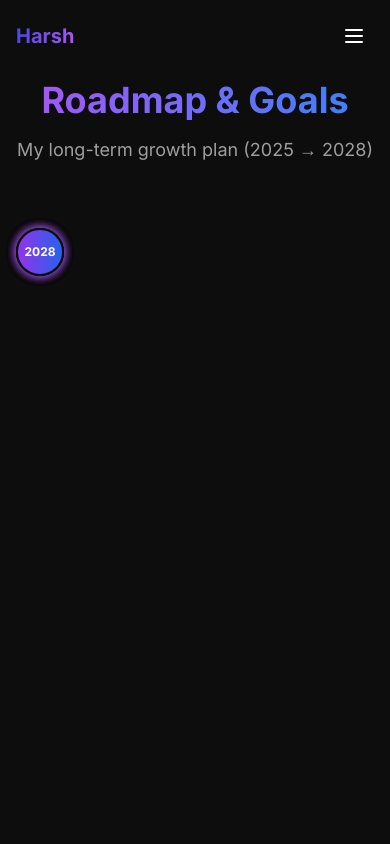
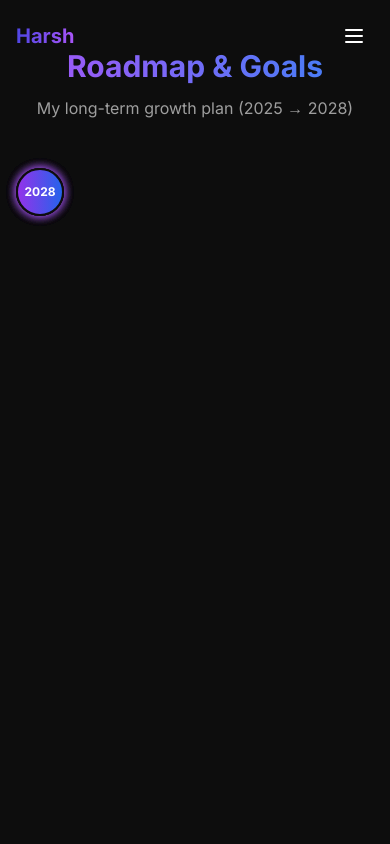
Before and after one commit to meeharshu8685-dot/portfolio2, a React (Vite) app: page /roadmap in a window 390 px wide. Shown: the top 844 px of the page. Built offline with nearby package versions, Linux system fonts and the light colour scheme.

Commit message:
Fix roadmap section mobile spacing

```diff
--- a/src/components/roadmap/RoadmapSection.tsx
+++ b/src/components/roadmap/RoadmapSection.tsx
@@ -10,19 +10,19 @@ export const RoadmapSection = () => {
   };
 
   return (
-    <section className="relative min-h-screen bg-[#0d0d0d] py-20 px-4 sm:px-6 lg:px-8">
+    <section className="relative min-h-screen bg-[#0d0d0d] py-12 sm:py-20 px-4 sm:px-6 lg:px-8">
       <div className="container mx-auto max-w-7xl">
         {/* Title Section */}
         <motion.div
-          className="text-center mb-16"
+          className="text-center mb-10 sm:mb-16"
           initial={{ opacity: 0, y: -20 }}
           animate={{ opacity: 1, y: 0 }}
           transition={{ duration: 0.6 }}
         >
-          <h2 className="text-4xl md:text-5xl lg:text-6xl font-bold mb-4 bg-gradient-to-r from-purple-500 to-blue-500 bg-clip-text text-transparent">
+          <h2 className="text-3xl sm:text-4xl md:text-5xl lg:text-6xl font-bold mb-3 sm:mb-4 bg-gradient-to-r from-purple-500 to-blue-500 bg-clip-text text-transparent">
             Roadmap & Goals
           </h2>
-          <p className="text-white/60 text-lg md:text-xl">
+          <p className="text-white/60 text-base sm:text-lg md:text-xl px-4">
             My long-term growth plan (2025 → 2028)
           </p>
         </motion.div>
```
